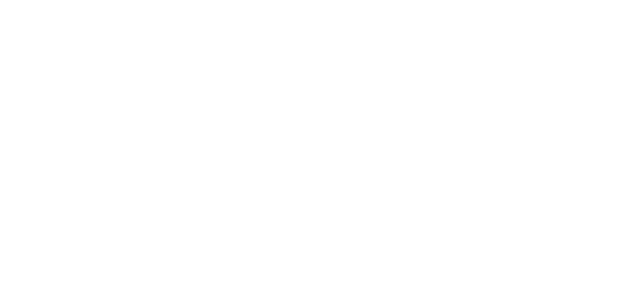
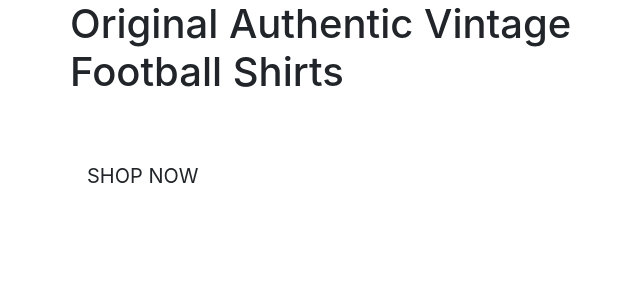
Before and after one commit to OliverGray03/cult_classics, a Django app: page / in a window 1280 px wide. Before the commit the part shown is empty. Shown: the top 300 px of the page, without its empty margins (15-655 px from the left). Run offline with Django 3.2, Linux system fonts and the light colour scheme; some libraries are stand-ins or nearby versions.

Commit message:
Added home page content

```diff
--- a/home/templates/home/index.html
+++ b/home/templates/home/index.html
@@ -1,6 +1,25 @@
 {% extends "base.html" %}
 {% load static %}
 
+{% block page_header %}
+<div class="container header-container">
+    <div class="row">
+        <div class="col"></div>
+    </div>
+</div>
+{% endblock %}
+
 {% block content %}
-
+<div class="container h-100">
+    <div class="row h-100">
+        <div class="col-7 col-md-6 my-auto">
+            <h1>Original Authentic Vintage Football Shirts</h1>
+            <div class="my-5">
+                <h4>
+                    <a href="" class="shop-now-button btn btn-lg rounded-0 text-uppercase py-3">Shop Now</a>
+                </h4>
+            </div>
+        </div>
+    </div>
+</div>
 {% endblock %}
```
